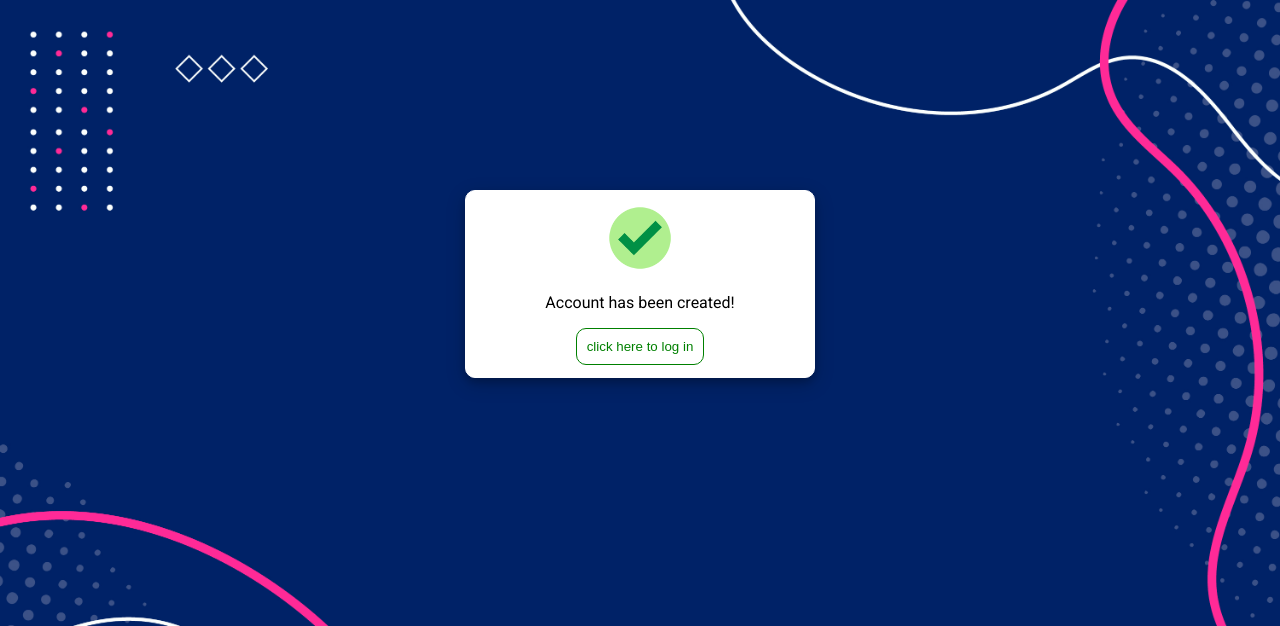
After one commit to neunicorn/tabungan-sekolah, a PHP site: page /signup/signup-succes.php in a window 1280 px wide. The commit adds this page. Shown: the top 626 px of the page. Run offline with PHP 8.4, Linux system fonts and the light colour scheme.

Commit message:
signup success

```diff
--- /dev/null
+++ b/signup/signup-succes.php
@@ -0,0 +1,64 @@
+<!DOCTYPE html>
+<html lang="en">
+<head>
+    <meta charset="UTF-8">
+    <meta http-equiv="X-UA-Compatible" content="IE=edge">
+    <meta name="viewport" content="width=device-width, initial-scale=1.0">
+    <link rel = "icon" href = "../img/wallet.png" >
+    <title>nabungyuk!</title>
+    <style>
+        @import url('https://fonts.googleapis.com/css2?family=Roboto:ital,wght@0,300;0,400;0,500;0,900;1,300;1,400;1,500;1,700;1,900&display=swap');
+        html{
+            font-family: 'Roboto', sans-serif;
+        }
+        body {
+            background-image: url("../img/269_Abstract_Background.jpg");
+            background-repeat: no-repeat;
+            background-attachment:fixed;
+            background-size: 100%;
+
+        }
+
+        .container{
+            background: white;
+            margin: auto;
+            margin-top: 15%;
+            width: 25%;
+            text-align: center;
+            border: 1px solid white;
+            border-radius: 10px;
+            padding: 12px 16px;
+            box-shadow: 0 4px 8px 0 rgba(0, 0, 0, 0.2), 0 6px 20px 0 rgba(0, 0, 0, 0.19);
+        }
+
+        button{
+            border: 1px solid green;
+            padding: 10px;
+            border-radius: 10px;
+            font-weight: 500;
+            background: white;
+            outline: none;
+        }
+        button:hover{
+            opacity: 0.8;
+            background: green;
+            color: green;
+        }
+        button a{
+            color: green;
+            text-decoration: none;
+        }
+        button a:hover{
+            color: white;
+        }
+    </style>
+</head>
+<body>
+    <div class="container">
+        <img src="../img/check-mark.png" width="70px" alt=""/>
+        <p>Account has been created!</p>
+        <button><a href="../index.php">click here to log in</a></button>
+    </div>
+
+</body>
+</html>
```
Also changed, not shown: signup/signup-process.php (+23 -0 lines), signup/signup.php (+12 -0 lines), README.md, img/269_Abstract_Background.jpg (added), img/check-mark.png (added).
